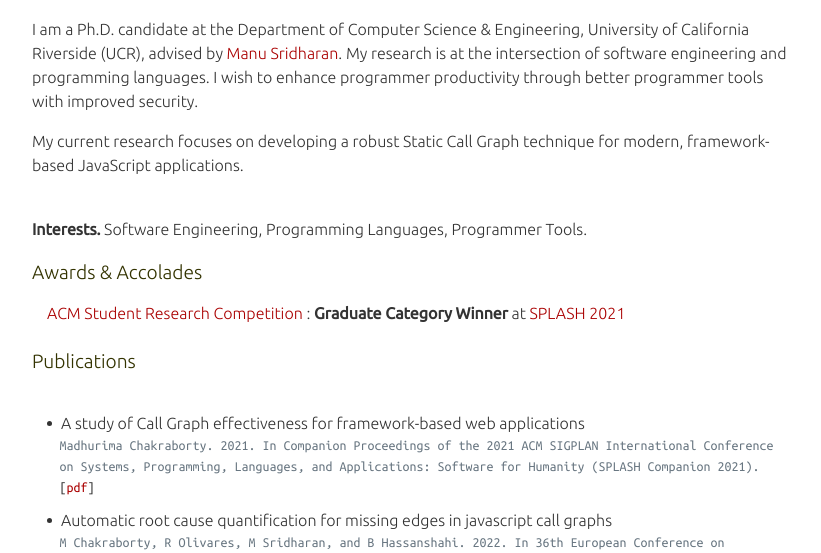
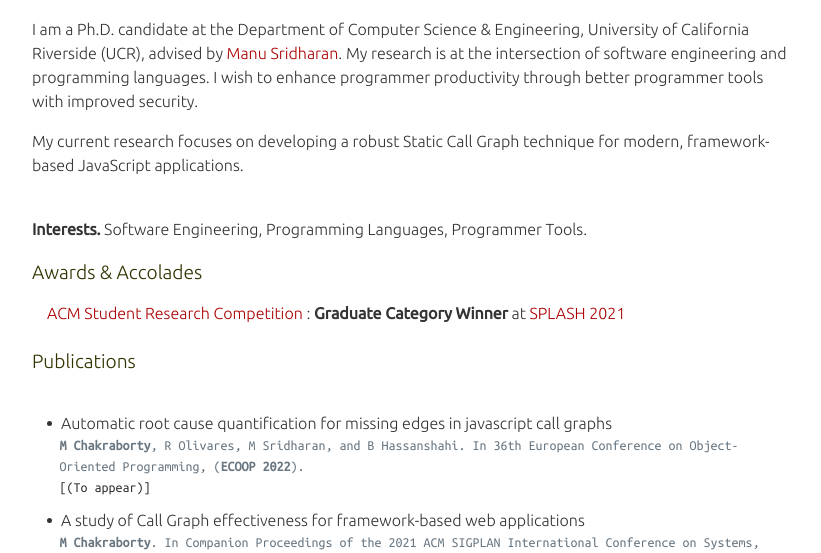
Before and after one commit to MadhuNimmo/MadhuNimmo.github.io, a plain HTML site: page index.html in a window 1280 px wide. Shown: the part 394-947 px from the top of the page, without its empty margins (228-1049 px from the left). Drawn offline with Linux system fonts and the light colour scheme.

Commit message:
Update index.html

```diff
--- a/index.html
+++ b/index.html
@@ -99,22 +99,17 @@ My research is at the intersection of software engineering and programming langu
 
 	<ul>
 	       <li>
-
-			<p class="publications"> A study of Call Graph effectiveness for framework-based web applications </p>
+			<p class="publications"> Automatic root cause quantification for missing edges in javascript call graphs </p>
 
 			</br>
 			<span class="publication_dest">
-				Madhurima Chakraborty. 2021. In Companion Proceedings of the 2021 ACM SIGPLAN International Conference on Systems, Programming, Languages, and Applications: Software for Humanity (SPLASH Companion 2021).
+				<b>M Chakraborty</b>, R Olivares, M Sridharan, and B Hassanshahi. In 36th European Conference on Object-Oriented Programming, (<b>ECOOP 2022</b>).
 			</span>
 
 
 			<span class="code_blog">
 
-				[<a href="https://dl.acm.org/doi/abs/10.1145/3484271.3484975">pdf</a>]
-
-
-
-
+				[(To appear)]
 
 			</span>
 
@@ -124,21 +119,18 @@ My research is at the intersection of software engineering and programming langu
 			</span>
 		</li>
 		<li>
-			<p class="publications"> Automatic root cause quantification for missing edges in javascript call graphs </p>
+
+			<p class="publications"> A study of Call Graph effectiveness for framework-based web applications </p>
 
 			</br>
 			<span class="publication_dest">
-				M Chakraborty, R Olivares, M Sridharan, and B Hassanshahi. 2022. In 36th European Conference on Object-Oriented Programming,ECOOP 2022.
+				<b>M Chakraborty</b>. In Companion Proceedings of the 2021 ACM SIGPLAN International Conference on Systems, Programming, Languages, and Applications: Software for Humanity (<b>SPLASH Companion 2021</b>).
 			</span>
 
 
 			<span class="code_blog">
 
-				[(To appear)]
-
-
-
-
+				[<a href="https://dl.acm.org/doi/abs/10.1145/3484271.3484975">pdf</a>]
 
 			</span>
 
```
Lines whose indentation alone changed are shown as unchanged.
